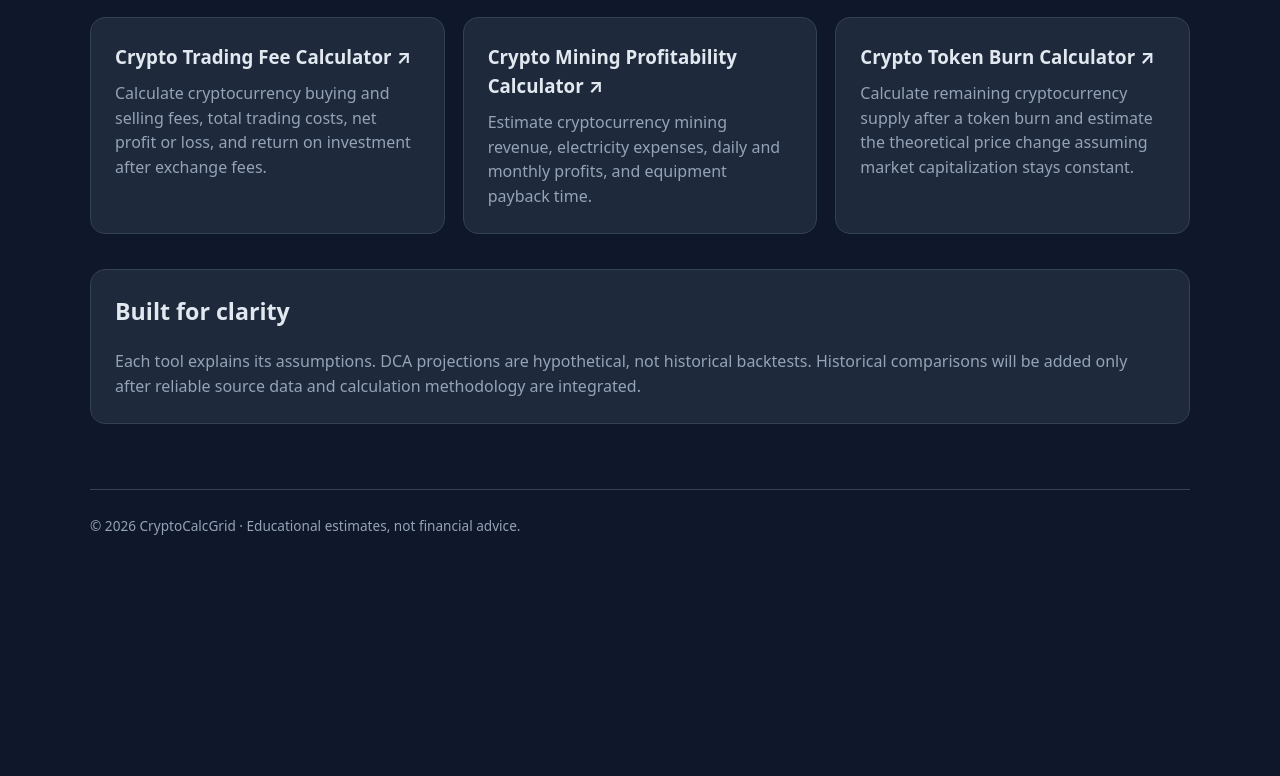
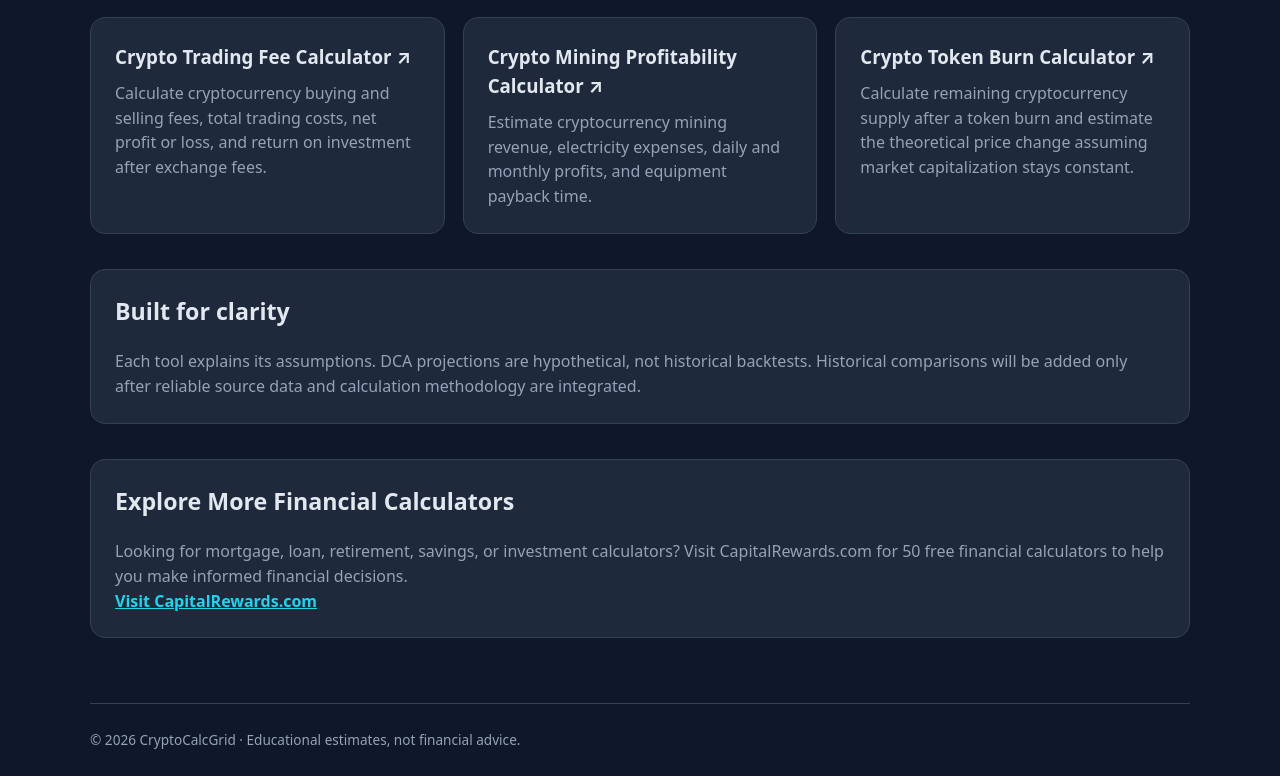
Before and after one commit to rlkuhn101-tech/cryptocalcgrid-nextjs, a Next.js app: page / in a window 1280 px wide. Shown: the part 1441-2217 px from the top of the page. Before the commit the page ends 2002 px from the top, so only its background shows below. Built offline with nearby package versions, Linux system fonts and the light colour scheme.

Commit message:
Update page.tsx
Add CapitalRewards.com link to CryptoCalcGrid homepage

```diff
--- a/app/page.tsx
+++ b/app/page.tsx
@@ -45,6 +45,32 @@ export default function Home() {
           after reliable source data and calculation methodology are integrated.
         </p>
       </section>
+
+<section className="info">
+  <h2>Explore More Financial Calculators</h2>
+  <p>
+    Looking for mortgage, loan, retirement, savings,
+    or investment calculators? Visit CapitalRewards.com
+    for 50 free financial calculators to help you
+    make informed financial decisions.
+  </p>
+  <p>
+    <a
+      href="https://www.capitalrewards.com"
+      target="_blank"
+      rel="noopener noreferrer"
+      style={{
+        color: "#22d3ee",
+        fontWeight: "bold",
+        textDecoration: "underline",
+      }}
+    >
+      Visit CapitalRewards.com
+    </a>
+  </p>
+</section>
+
+
     </main>
   );
 }
```
